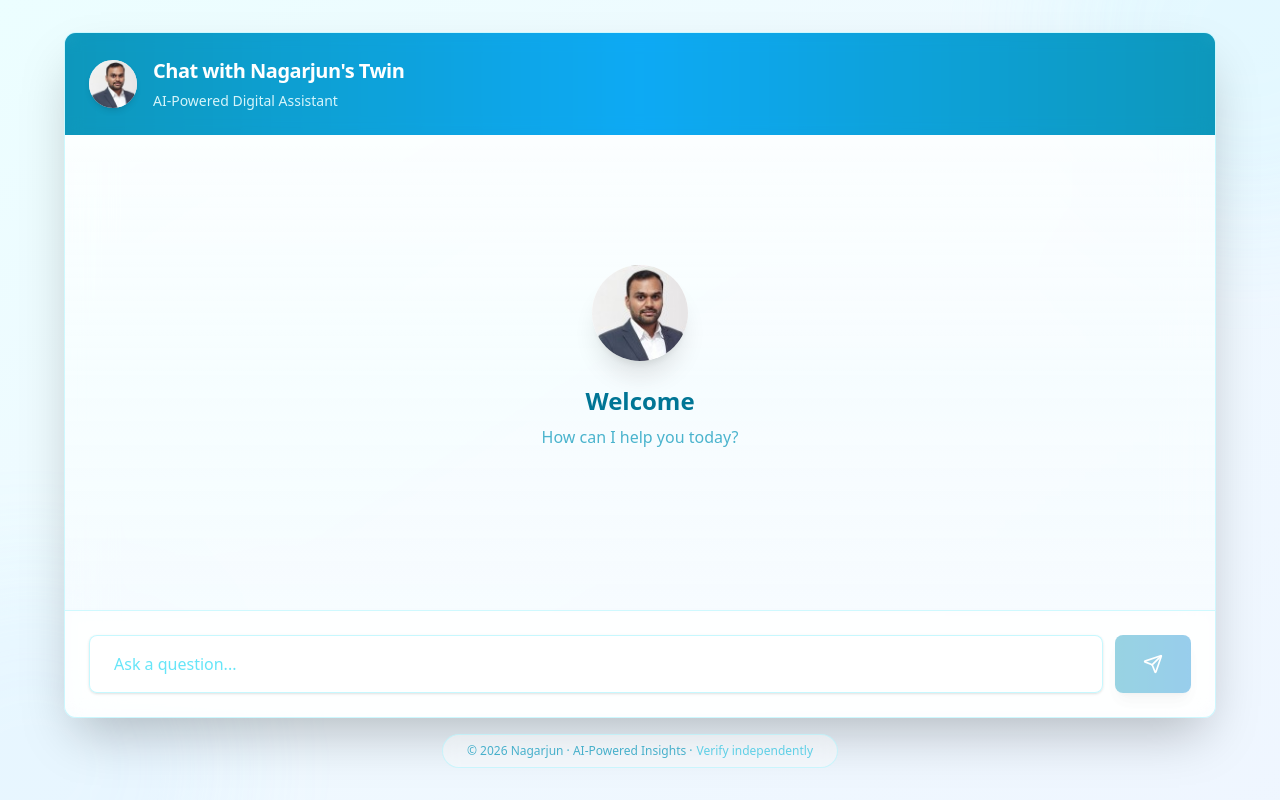
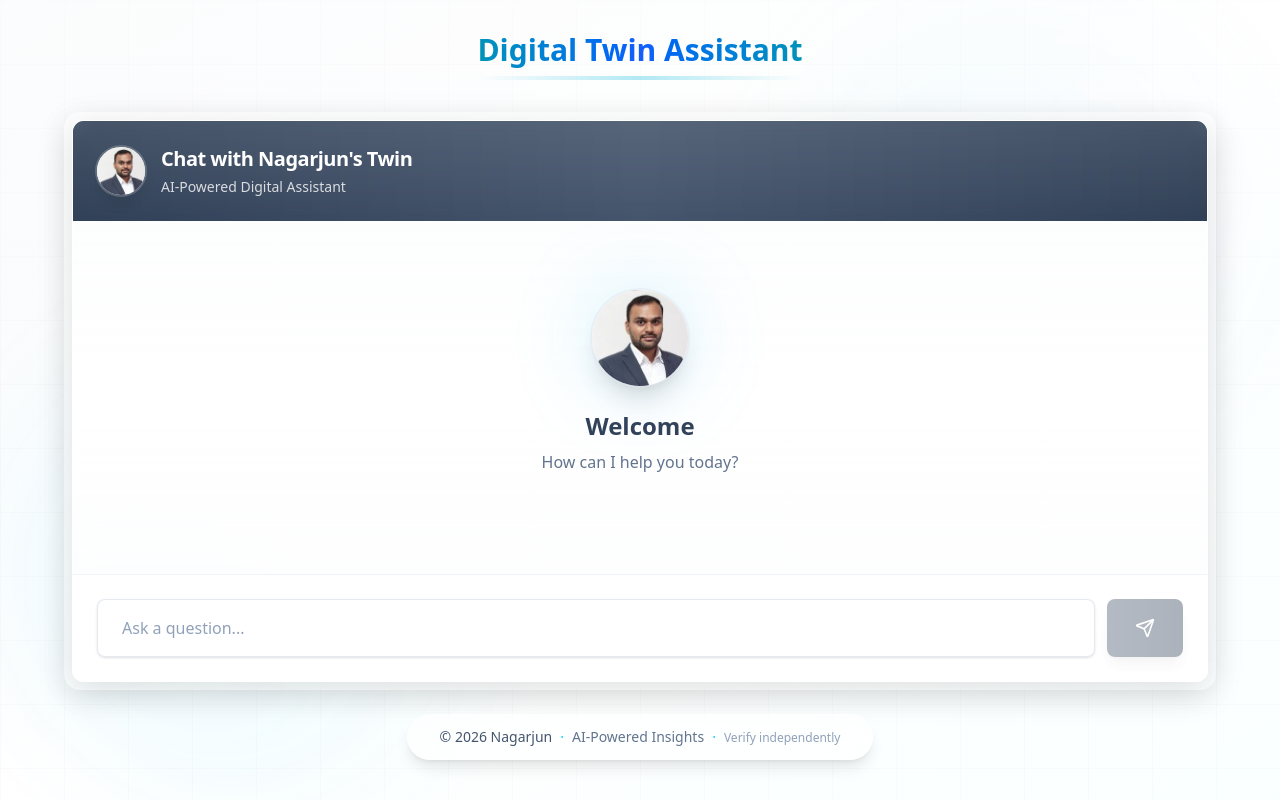
Before and after one commit to nagarjunr/genai_at_scale_production-twin-app, a Next.js app in the folder frontend/: page / in a window 1280 px wide. Built offline with nearby package versions, Linux system fonts and the light colour scheme.

Commit message:
Complete UI makeover

```diff
--- a/frontend/app/page.tsx
+++ b/frontend/app/page.tsx
@@ -2,26 +2,52 @@ import Twin from '@/components/twin';
 
 export default function Home() {
   return (
-    <main className="min-h-screen bg-gradient-to-br from-cyan-50 via-sky-50 to-blue-50 relative overflow-hidden">
-      {/* Subtle animated background */}
+    <main className="min-h-screen bg-gradient-to-br from-slate-50 via-white to-cyan-50/30 relative overflow-hidden">
+      {/* Premium glossy background effects */}
       <div className="absolute inset-0 overflow-hidden pointer-events-none">
-        <div className="absolute -top-40 -right-40 w-96 h-96 bg-cyan-200/20 rounded-full blur-3xl animate-pulse" />
-        <div className="absolute -bottom-40 -left-40 w-96 h-96 bg-sky-200/20 rounded-full blur-3xl animate-pulse delay-700" />
+        {/* Gradient orbs */}
+        <div className="absolute top-0 right-0 w-[500px] h-[500px] bg-gradient-to-br from-cyan-400/10 via-blue-400/5 to-transparent rounded-full blur-3xl animate-pulse" />
+        <div className="absolute bottom-0 left-0 w-[500px] h-[500px] bg-gradient-to-tr from-sky-400/10 via-cyan-400/5 to-transparent rounded-full blur-3xl animate-pulse delay-700" />
+
+        {/* Grid overlay for modern tech feel */}
+        <div className="absolute inset-0 bg-[linear-gradient(to_right,#80808008_1px,transparent_1px),linear-gradient(to_bottom,#80808008_1px,transparent_1px)] bg-[size:64px_64px]" />
+
+        {/* Glossy shine effect */}
+        <div className="absolute inset-0 bg-gradient-to-b from-white/50 via-transparent to-transparent" />
       </div>
 
       <div className="container mx-auto px-4 py-6 md:py-8 h-screen flex flex-col relative z-10">
         <div className="max-w-6xl mx-auto w-full flex flex-col h-full">
-          {/* Chat interface with elegant frame */}
-          <div className="flex-1 min-h-0 mb-4">
-            <Twin />
+          {/* Professional header */}
+          <header className="mb-6 md:mb-8 text-center">
+            <div className="inline-block">
+              <h1 className="text-2xl md:text-3xl font-bold bg-gradient-to-r from-cyan-600 via-blue-600 to-cyan-600 bg-clip-text text-transparent mb-2">
+                Digital Twin Assistant
+              </h1>
+              <div className="h-1 w-full bg-gradient-to-r from-transparent via-cyan-500 to-transparent opacity-30 rounded-full" />
+            </div>
+          </header>
+
+          {/* Chat interface with premium frame */}
+          <div className="flex-1 min-h-0 mb-6">
+            <div className="h-full relative">
+              {/* Glossy container wrapper */}
+              <div className="absolute inset-0 bg-gradient-to-br from-white/60 to-white/30 backdrop-blur-sm rounded-2xl shadow-[0_8px_32px_rgba(0,0,0,0.08)] border border-white/20" />
+              <div className="relative h-full p-2">
+                <Twin />
+              </div>
+            </div>
           </div>
 
-          {/* Minimalist footer */}
-          <footer className="text-center">
-            <div className="inline-block bg-white/40 backdrop-blur-sm rounded-full px-6 py-2 border border-cyan-200/50">
-              <p className="text-xs text-cyan-600/70">
-                &copy; {new Date().getFullYear()} Nagarjun · AI-Powered Insights ·
-                <span className="text-cyan-500/60 ml-1">Verify independently</span>
+          {/* Premium footer */}
+          <footer className="text-center pb-2">
+            <div className="inline-block bg-white/60 backdrop-blur-md rounded-full px-8 py-3 border border-white/40 shadow-lg">
+              <p className="text-xs md:text-sm text-slate-600 font-medium">
+                &copy; {new Date().getFullYear()} Nagarjun
+                <span className="mx-2 text-cyan-400">·</span>
+                <span className="text-slate-500">AI-Powered Insights</span>
+                <span className="mx-2 text-cyan-400">·</span>
+                <span className="text-slate-400 text-xs">Verify independently</span>
               </p>
             </div>
           </footer>
--- a/frontend/components/twin.tsx
+++ b/frontend/components/twin.tsx
@@ -91,32 +91,33 @@ export default function Twin() {
     };
 
     return (
-        <div className="flex flex-col h-full bg-white/60 backdrop-blur-xl rounded-xl shadow-2xl border border-cyan-200/50 overflow-hidden">
-            {/* Elegant Header */}
-            <div className="relative bg-gradient-to-r from-cyan-600 via-sky-500 to-cyan-600 text-white p-5 md:p-6">
-                <div className="absolute inset-0 bg-white/5 backdrop-blur-sm" />
+        <div className="flex flex-col h-full bg-white/80 backdrop-blur-xl rounded-xl shadow-[0_8px_32px_rgba(0,0,0,0.12)] border border-white/40 overflow-hidden">
+            {/* Premium Header */}
+            <div className="relative bg-gradient-to-r from-slate-700 via-slate-600 to-slate-700 text-white p-5 md:p-6">
+                <div className="absolute inset-0 bg-gradient-to-b from-white/10 to-transparent backdrop-blur-sm" />
                 <div className="relative flex items-center gap-3 md:gap-4">
-                    <div className="w-10 h-10 md:w-12 md:h-12 bg-white/90 rounded-full flex items-center justify-center shadow-md overflow-hidden">
+                    <div className="w-10 h-10 md:w-12 md:h-12 bg-white rounded-full flex items-center justify-center shadow-lg ring-2 ring-white/20 overflow-hidden">
                         <img src="/avatar.jpeg" alt="Assistant" className="w-full h-full object-cover" />
                     </div>
                     <div>
                         <h2 className="text-lg md:text-xl font-bold tracking-tight">Chat with Nagarjun's Twin</h2>
-                        <p className="text-xs md:text-sm text-cyan-50/90 font-light mt-1.5">AI-Powered Digital Assistant</p>
+                        <p className="text-xs md:text-sm text-white/80 font-medium mt-1">AI-Powered Digital Assistant</p>
                     </div>
                 </div>
             </div>
 
             {/* Messages */}
-            <div className="flex-1 overflow-y-auto p-4 md:p-6 space-y-4 bg-gradient-to-b from-white/40 via-cyan-50/20 to-sky-50/30">
+            <div className="flex-1 overflow-y-auto p-4 md:p-6 space-y-4 bg-gradient-to-b from-slate-50/30 via-white/50 to-slate-50/20">
                 {messages.length === 0 && (
                     <div className="flex flex-col items-center justify-center h-full text-center">
-                        <div className="relative">
-                            <div className="relative w-20 h-20 md:w-24 md:h-24 bg-white rounded-full flex items-center justify-center shadow-xl mb-6 overflow-hidden">
+                        <div className="relative mb-6">
+                            <div className="absolute inset-0 bg-gradient-to-br from-cyan-400/20 to-blue-400/20 blur-2xl rounded-full" />
+                            <div className="relative w-20 h-20 md:w-24 md:h-24 bg-white rounded-full flex items-center justify-center shadow-xl ring-2 ring-slate-200/50 overflow-hidden">
                                 <img src="/avatar.jpeg" alt="Assistant" className="w-full h-full object-cover" />
                             </div>
                         </div>
-                        <h3 className="text-xl md:text-2xl font-bold text-cyan-700 mb-2">Welcome</h3>
-                        <p className="text-sm md:text-base text-cyan-600/70 max-w-md">
+                        <h3 className="text-xl md:text-2xl font-bold text-slate-700 mb-2">Welcome</h3>
+                        <p className="text-sm md:text-base text-slate-500 max-w-md">
                             How can I help you today?
                         </p>
                     </div>
@@ -131,7 +132,7 @@ export default function Twin() {
                     >
                         {message.role === 'assistant' && (
                             <div className="flex-shrink-0">
-                                <div className="w-9 h-9 md:w-11 md:h-11 bg-white rounded-full flex items-center justify-center shadow-md overflow-hidden">
+                                <div className="w-9 h-9 md:w-11 md:h-11 bg-white rounded-full flex items-center justify-center shadow-lg ring-2 ring-slate-200/30 overflow-hidden">
                                     <img src="/avatar.jpeg" alt="Assistant" className="w-full h-full object-cover" />
                                 </div>
                             </div>
@@ -140,14 +141,14 @@ export default function Twin() {
                         <div
                             className={`max-w-[75%] md:max-w-[80%] rounded-xl p-4 md:p-5 shadow-lg transition-all hover:shadow-xl ${
                                 message.role === 'user'
-                                    ? 'bg-gradient-to-br from-cyan-600 to-sky-600 text-white'
-                                    : 'bg-white/90 backdrop-blur-sm border border-cyan-100/50 text-gray-800'
+                                    ? 'bg-gradient-to-br from-slate-600 to-slate-700 text-white'
+                                    : 'bg-white/95 backdrop-blur-sm border border-slate-200/60 text-slate-800'
                             }`}
                         >
                             <p className="whitespace-pre-wrap text-sm md:text-base leading-relaxed">{message.content}</p>
                             <p
-                                className={`text-xs mt-2 font-light ${
-                                    message.role === 'user' ? 'text-cyan-50/80' : 'text-cyan-500/70'
+                                className={`text-xs mt-2 font-medium ${
+                                    message.role === 'user' ? 'text-white/60' : 'text-slate-400'
                                 }`}
                             >
                                 {message.timestamp.toLocaleTimeString()}
@@ -156,7 +157,7 @@ export default function Twin() {
 
                         {message.role === 'user' && (
                             <div className="flex-shrink-0">
-                                <div className="w-9 h-9 md:w-11 md:h-11 bg-gradient-to-br from-cyan-400 to-sky-400 rounded-full flex items-center justify-center shadow-lg ring-2 ring-cyan-200/50">
+                                <div className="w-9 h-9 md:w-11 md:h-11 bg-gradient-to-br from-slate-500 to-slate-600 rounded-full flex items-center justify-center shadow-lg ring-2 ring-slate-300/50">
                                     <User className="w-5 h-5 md:w-6 md:h-6 text-white" />
                                 </div>
                             </div>
@@ -167,15 +168,15 @@ export default function Twin() {
                 {isLoading && (
                     <div className="flex gap-3 justify-start">
                         <div className="flex-shrink-0">
-                            <div className="w-9 h-9 md:w-11 md:h-11 bg-white rounded-full flex items-center justify-center shadow-md overflow-hidden animate-pulse">
+                            <div className="w-9 h-9 md:w-11 md:h-11 bg-white rounded-full flex items-center justify-center shadow-lg ring-2 ring-slate-200/30 overflow-hidden animate-pulse">
                                 <img src="/avatar.jpeg" alt="Assistant" className="w-full h-full object-cover" />
                             </div>
                         </div>
-                        <div className="bg-white/90 backdrop-blur-sm border border-cyan-100/50 rounded-xl p-4 md:p-5 shadow-lg">
+                        <div className="bg-white/95 backdrop-blur-sm border border-slate-200/60 rounded-xl p-4 md:p-5 shadow-lg">
                             <div className="flex space-x-2">
-                                <div className="w-2.5 h-2.5 bg-gradient-to-r from-cyan-500 to-sky-500 rounded-full animate-bounce" />
-                                <div className="w-2.5 h-2.5 bg-gradient-to-r from-sky-500 to-cyan-500 rounded-full animate-bounce delay-100" />
-                                <div className="w-2.5 h-2.5 bg-gradient-to-r from-cyan-500 to-sky-500 rounded-full animate-bounce delay-200" />
+                                <div className="w-2.5 h-2.5 bg-gradient-to-r from-slate-400 to-slate-500 rounded-full animate-bounce" />
+                                <div className="w-2.5 h-2.5 bg-gradient-to-r from-slate-500 to-slate-600 rounded-full animate-bounce delay-100" />
+                                <div className="w-2.5 h-2.5 bg-gradient-to-r from-slate-400 to-slate-500 rounded-full animate-bounce delay-200" />
                             </div>
                         </div>
                     </div>
@@ -184,8 +185,8 @@ export default function Twin() {
                 <div ref={messagesEndRef} />
             </div>
 
-            {/* Elegant Input */}
-            <div className="border-t border-cyan-200/50 p-5 md:p-6 bg-white/50 backdrop-blur-sm">
+            {/* Premium Input */}
+            <div className="border-t border-slate-200/50 p-5 md:p-6 bg-white/60 backdrop-blur-md">
                 <div className="flex gap-3">
                     <input
                         type="text"
@@ -193,13 +194,13 @@ export default function Twin() {
                         onChange={(e) => setInput(e.target.value)}
                         onKeyDown={handleKeyPress}
                         placeholder="Ask a question..."
-                        className="flex-1 px-5 md:px-6 py-3 md:py-4 border border-cyan-200/60 rounded-lg focus:outline-none focus:ring-2 focus:ring-cyan-400/50 focus:border-cyan-400 text-gray-800 bg-white/80 placeholder-cyan-400/60 text-sm md:text-base shadow-sm transition-all"
+                        className="flex-1 px-5 md:px-6 py-3 md:py-4 border border-slate-300/50 rounded-lg focus:outline-none focus:ring-2 focus:ring-slate-400/30 focus:border-slate-400 text-slate-800 bg-white/90 placeholder-slate-400 text-sm md:text-base shadow-sm transition-all"
                         disabled={isLoading}
                     />
                     <button
                         onClick={sendMessage}
                         disabled={!input.trim() || isLoading}
-                        className="px-5 md:px-7 py-3 md:py-4 bg-gradient-to-r from-cyan-600 to-sky-600 text-white rounded-lg hover:from-cyan-700 hover:to-sky-700 focus:outline-none focus:ring-2 focus:ring-cyan-400/50 disabled:opacity-40 disabled:cursor-not-allowed transition-all shadow-lg hover:shadow-xl hover:scale-105 active:scale-95"
+                        className="px-5 md:px-7 py-3 md:py-4 bg-gradient-to-r from-slate-600 to-slate-700 text-white rounded-lg hover:from-slate-700 hover:to-slate-800 focus:outline-none focus:ring-2 focus:ring-slate-400/50 disabled:opacity-40 disabled:cursor-not-allowed transition-all shadow-lg hover:shadow-xl hover:scale-105 active:scale-95"
                     >
                         <Send className="w-5 h-5" />
                     </button>
```
